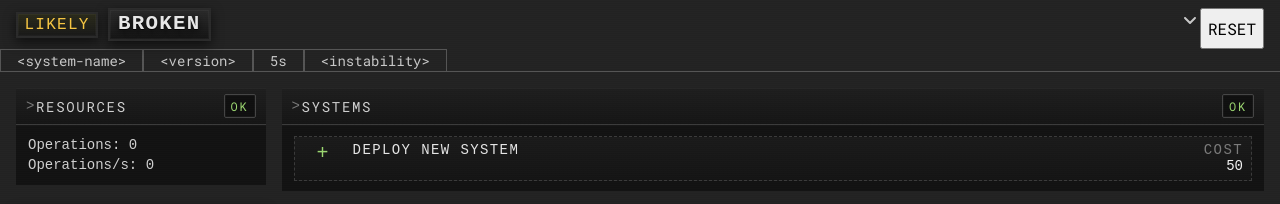
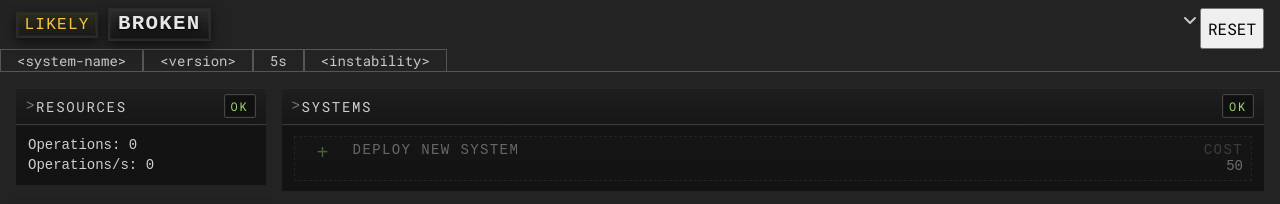
Before and after one commit to Denmads/likely-broken-clicker, a website built with Vite: page index.html in a window 1280 px wide. Shown: the top 204 px of the page. Built offline with nearby package versions, Linux system fonts and the light colour scheme.

Commit message:
Added disabled state for new system button

```diff
--- a/src/logic/core.ts
+++ b/src/logic/core.ts
@@ -143,16 +143,16 @@ export class GameLoop {
 
         GameLoop.updateUI();
     }
+
+    (document.querySelector("#operations > .value") as HTMLSpanElement).innerText = GameState.state.resources.operations.value.toFormattedString();
+    (document.querySelector("#operations-per-second > .value") as HTMLSpanElement).innerText = GameState.state.resources.operations.perSecond.toFormattedString();
+
+    (document.querySelector(".info > #time") as HTMLParagraphElement).innerText = formatDuration(GameState.state.meta.time)
   }
 
   static updateUI() {
         renderSystems(GameState.state);
         renderSystemPickDialog(GameState.state);
-
-        (document.querySelector("#operations > .value") as HTMLSpanElement).innerText = GameState.state.resources.operations.value.toFormattedString();
-        (document.querySelector("#operations-per-second > .value") as HTMLSpanElement).innerText = GameState.state.resources.operations.perSecond.toFormattedString();
-
-        (document.querySelector(".info > #time") as HTMLParagraphElement).innerText = formatDuration(GameState.state.meta.time)
   }
 
   // Global event emitter
--- a/src/logic/ui/systems-list/system-renderer.ts
+++ b/src/logic/ui/systems-list/system-renderer.ts
@@ -161,6 +161,8 @@ const el = document.createElement("button")
 }
 
 function updateAddSystemNode(el: HTMLElement, view: AddSystemView) {
+    el.classList.toggle("disabled", !view.affordable)
+
     let costEl: HTMLElement = el.querySelector(".cost-value")!
     costEl.innerText = view.cost
 }
--- a/src/logic/ui/systems-list/system-view-builder.ts
+++ b/src/logic/ui/systems-list/system-view-builder.ts
@@ -38,6 +38,7 @@ export function buildAddSystemView(
 ): AddSystemView {
 
   return {
-    cost: game.costs.newServiceCost.toFormattedString()
+    cost: game.costs.newServiceCost.toFormattedString(),
+    affordable: game.costs.newServiceCost.compare(game.resources.operations.value) != -1
   }
 }
--- a/src/logic/ui/systems-list/system-view.ts
+++ b/src/logic/ui/systems-list/system-view.ts
@@ -22,5 +22,6 @@ export interface TraitView {
 }
 
 export interface AddSystemView {
-    cost: string
+    cost: string,
+    affordable: boolean
 }
--- a/src/styles/primary-systems.css
+++ b/src/styles/primary-systems.css
@@ -156,6 +156,7 @@
 
   border: 1px dashed #3a3a3a;
 
+
   .system-main {
     justify-content: center;
   }
```
